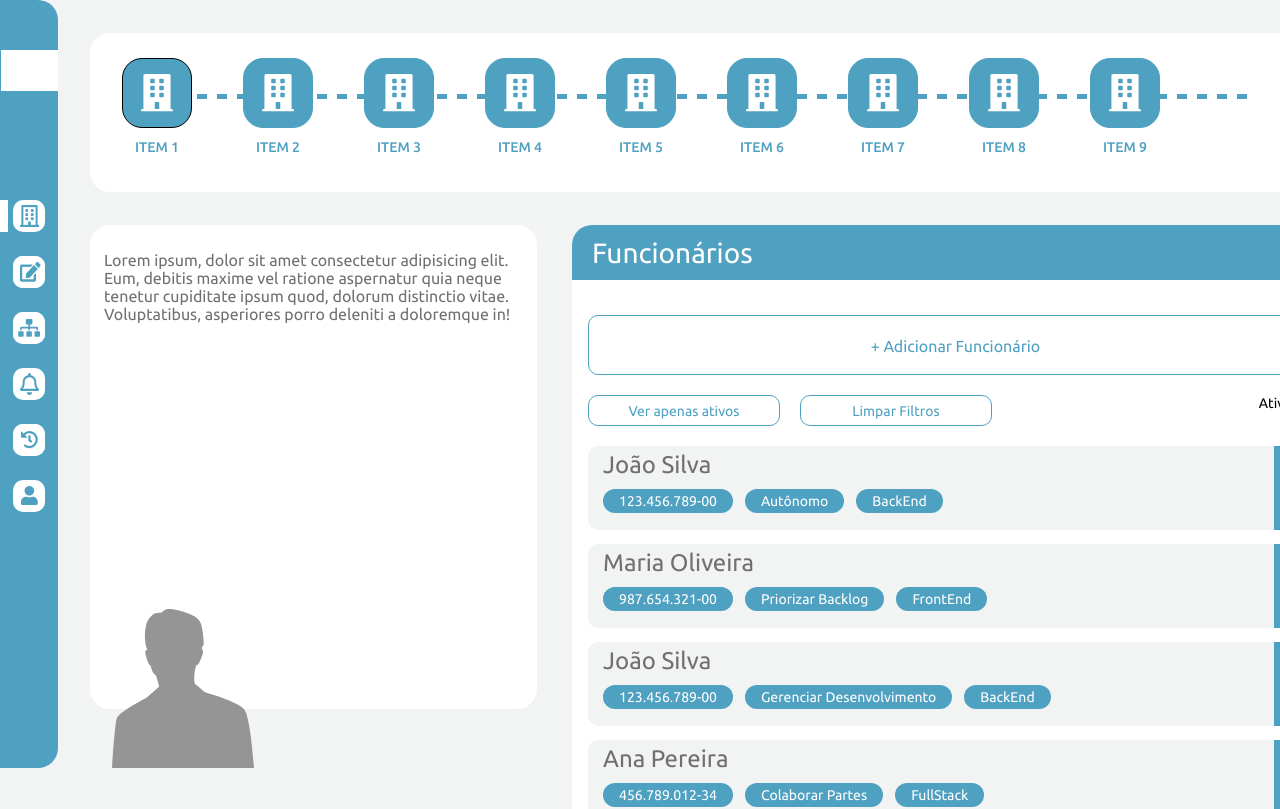
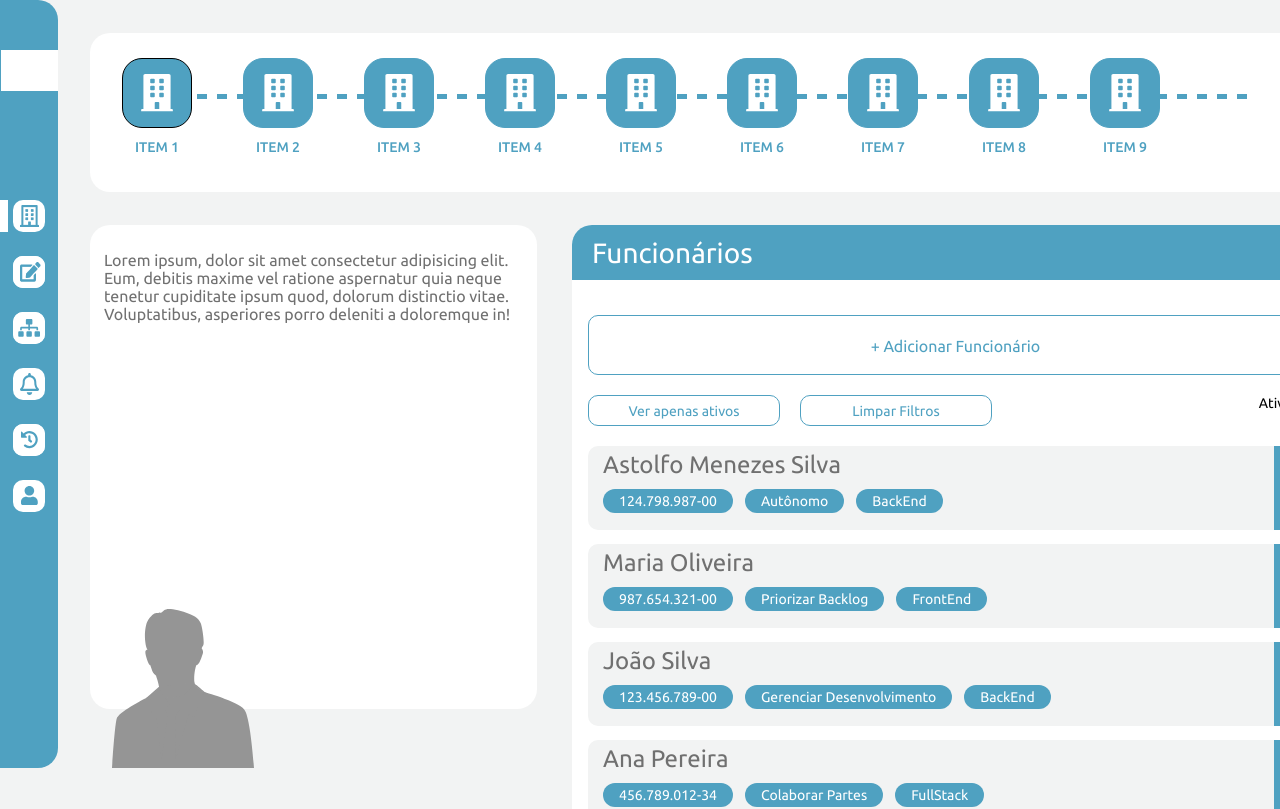
Before and after one commit to richardsanvie/CompetitiveWine, a React (Create React App) app in the folder Client/: page / in a window 1280 px wide. Shown: the top 809 px of the page. Built offline with nearby package versions, Linux system fonts and the light colour scheme; no server answers.

Commit message:
project update

```diff
--- a/Client/src/components/ListDados/index.tsx
+++ b/Client/src/components/ListDados/index.tsx
@@ -103,11 +103,11 @@ export const ListDados: React.FC<Props> = ({ atualizarInformacao }: Props) => {
                     cargo={t.cargo}
                     valor={t.valor}
                   />
-                  <S.Mais onClick={() => toggleButton(t.idsea)}>
-                    {openButton === parseInt(t.cpf) ? 'Sair' : '...'}
+                  <S.Mais onClick={() => toggleButton(t.cpf)}>
+                    {openButton === t.cpf ? 'Sair' : '...'}
                   </S.Mais>
                 </S.ControllName>
-                {openButton === t.idsea && (
+                {openButton === t.cpf && (
                   <EditaUsuario
                     idsea={t.idsea}
                     key={t.idsea}
--- a/Client/src/store/reducers/dados.ts
+++ b/Client/src/store/reducers/dados.ts
@@ -10,8 +10,8 @@ type DadosState = {
 const initialState: DadosState = {
   itens: [
     {
-      nome: 'João Silva',
-      cpf: '123.456.789-00',
+      nome: 'Astolfo Menezes Silva',
+      cpf: '124.798.987-00',
       atividade: enums.Atividade.Ativ,
       cargo: enums.Cargo.Cargo1,
       idsea: 71,
```
